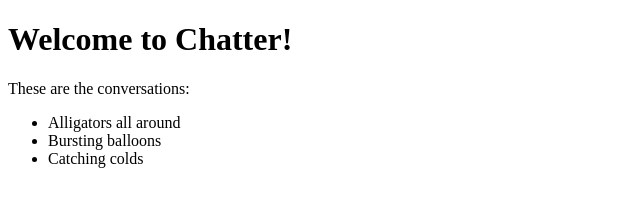
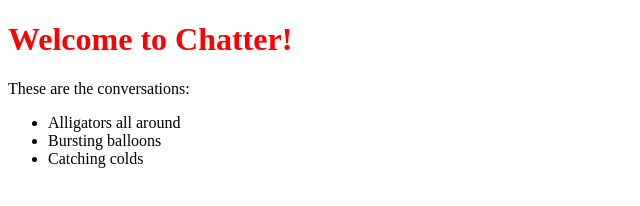
Before and after one commit to RobertAKARobin/chatter.sinatra, a plain HTML site: page frontend/index.html in a window 1280 px wide. Shown: the whole page, without its empty margins (0-640 px from the left). Drawn offline with Linux system fonts and the light colour scheme.

Commit message:
Added listener for when page loads

```diff
--- a/frontend/index.html
+++ b/frontend/index.html
@@ -5,7 +5,7 @@
 		<script src="./main.js"></script>
 	</head>
 	<body>
-		<h1>Welcome to Chatter!</h1>
+		<h1 id="title">Welcome to Chatter!</h1>
 		<p>These are the conversations:</p>
 
 		<ul>
--- a/frontend/main.js
+++ b/frontend/main.js
@@ -1 +1,4 @@
-console.log('This is in main.js!');
+document.addEventListener('DOMContentLoaded', function(){
+	console.log('This is in main.js!');
+	document.getElementById('title').style.color = 'red';
+});
```
